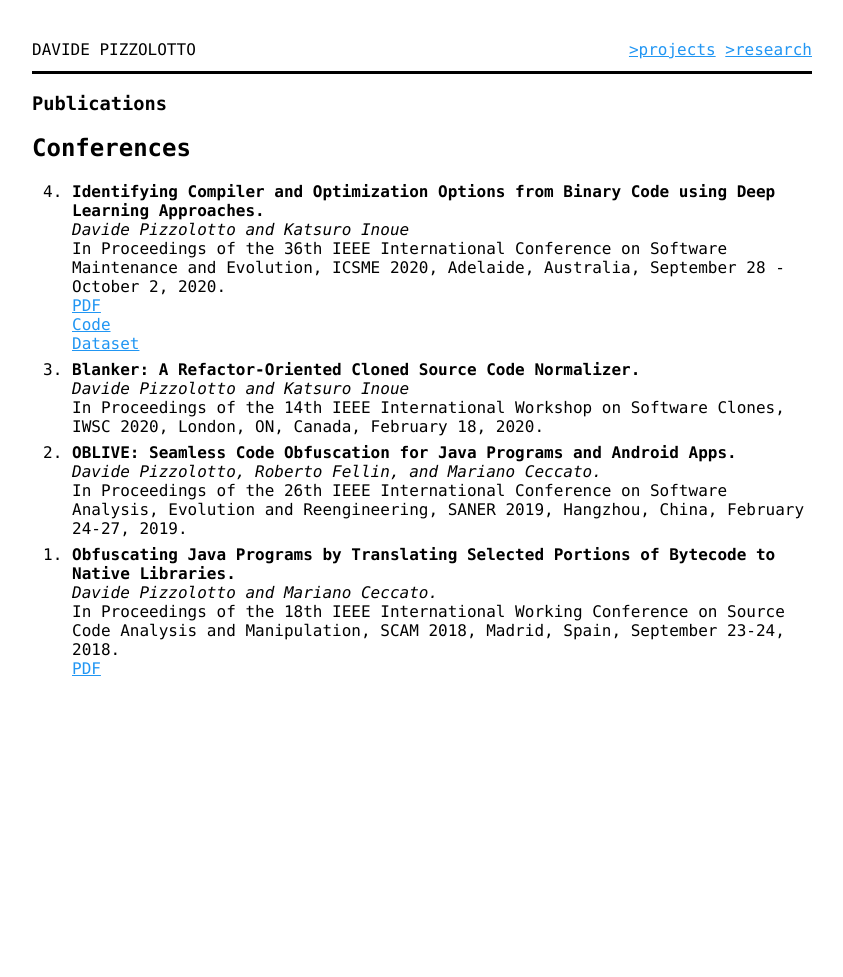
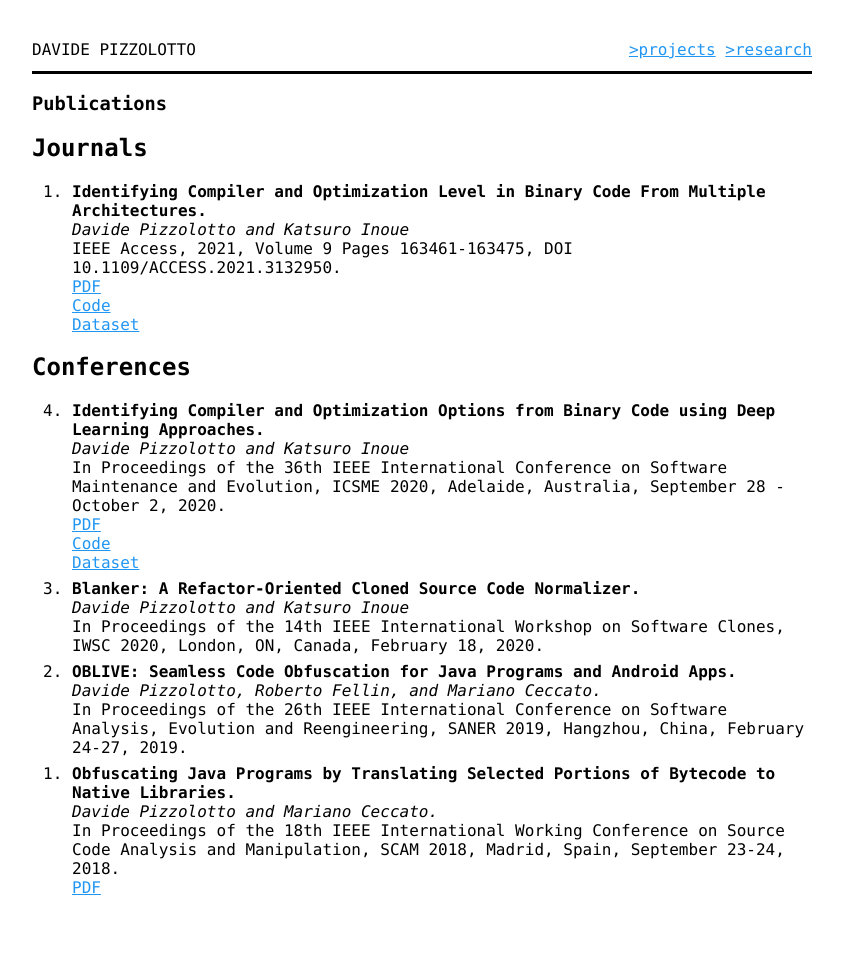
Before and after one commit to davidepi/davidepi.github.io, a Jekyll site: the page built from research.html, in a window 1280 px wide. Shown: the whole page, without its empty margins (218-1061 px from the left). Built offline with Jekyll 4.4.1, drawn with Linux system fonts in a browser that asks for light colours; before the commit the page ends 900 px from its top, so only the background shows below that.

Commit message:
Added IEEE Access journal

```diff
--- a/research.html
+++ b/research.html
@@ -7,6 +7,20 @@ title: Research - davidepi
         <header>
             <h1>Publications</h1>
         </header>
+        <h2>Journals</h2>
+        <ol class="pub" reversed>
+          <li>
+            <span class="ptitle">Identifying Compiler and Optimization Level in Binary Code From Multiple Architectures.</span>
+            <span class="author">Davide Pizzolotto and Katsuro Inoue</span>
+            <span class="meta">
+              IEEE Access, 2021, Volume 9 Pages 163461-163475, DOI 10.1109/ACCESS.2021.3132950.
+              <br><a href="https://ieeexplore.ieee.org/document/9638449">PDF</a>
+              <br><a href="https://github.com/inoueke-n/optimization-detector/tree/master" target="_blank">Code</a>
+              <br><a href="https://zenodo.org/record/4659370" target="_blank">Dataset</a>
+            </span>
+
+          </li>
+        </ol>
         <h2>Conferences</h2>
         <ol class="pub" reversed>
 
```
Lines whose indentation alone changed are shown as unchanged.
